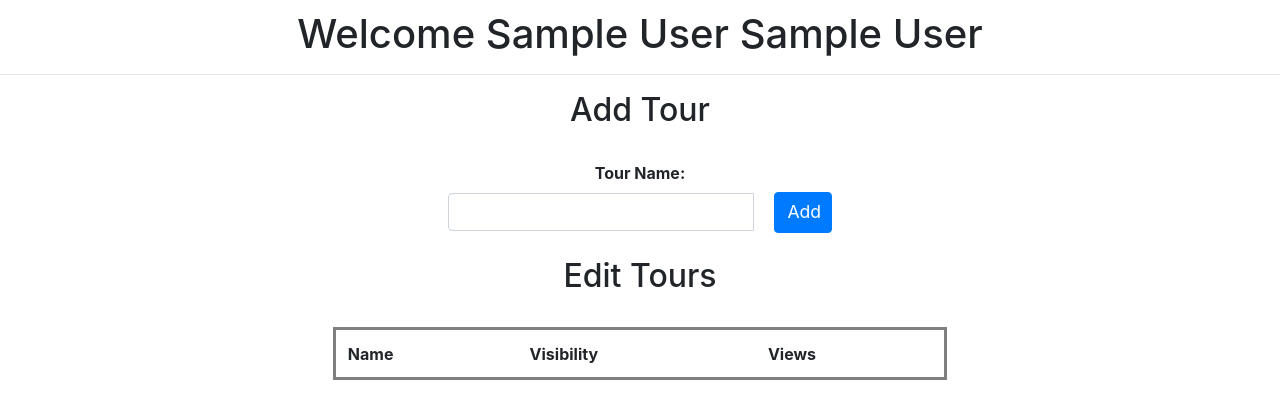
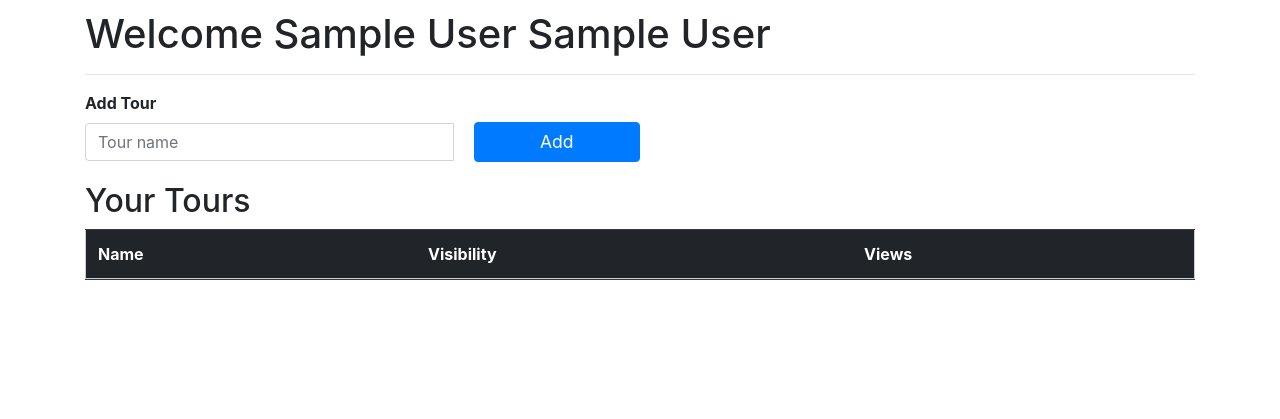
Before and after one commit to PatrykWilk/360-No-Scope, a PHP site: page /dashboard.php in a window 1280 px wide. Shown: the part 56-475 px from the top of the page. Run offline with PHP 8.4, Linux system fonts and the light colour scheme; the visitor is signed in with stand-in values (Sample User, id 1); data comes from the database, SQL or seed files in the repository; lists and menus that the app fills with data are empty.

Commit message:
Fixed Dashboard

```diff
--- a/dashboard.php
+++ b/dashboard.php
@@ -8,38 +8,32 @@ if(isset($_SESSION['userid'])){
     $userid = $_SESSION['userid'];
     // SQL getting tours accosiated with user.
     $sql = "SELECT * FROM tours WHERE userid='$userid'";
-	$result = mysqli_query($conn,$sql);
-    ?>
+    $result = mysqli_query($conn,$sql); ?>
 
+    <div class="container">
         <!-- Temp Navigation -->
-    <div class="col-xs-2" align="center">
         <h1>Welcome <?php echo $_SESSION['firstname'] . " " . $_SESSION['lastname'];?></h1>
-
         <hr>
-
-    <h2>Add Tour</h2>
         <!-- Add tour to user with just name -->
         <?php require('_includes/submitaddtour.php'); ?>
         <form action="dashboard.php" method="POST" style="width:100%;">
+            <label><strong>Add Tour</strong></label>
+            <div class="input-group" style="width:50%;">
+                <input placeholder="Tour name" type="text" class="form-control"  name="tourname" value="<?php if(isset($_POST['tourname'])) echo$_POST['tourname'];?>">
+                <button type="submit" name="action" class="btn btn-primary" style="width: 30%; font-size: 1.1em; margin-top: -1px; margin-left:20px;">Add</button>
+            </div>
+        </form>
 
-</br>
-            <label><strong>Tour Name:</strong></label>
-            <div class="input-group" style="width:30%;">
-            <input type="text" class="form-control"  name="tourname" value="<?php if(isset($_POST['tourname'])) echo$_POST['tourname'];?>">
-
-        <button type="submit" name="action" class="btn btn-primary" style="width: 15%; font-size: 1.1em; margin-top: -1px; margin-left:20px;">Add</button>
-</div>
-
-</form>
-</br>
         <!-- List of user's tours, linked to edit pages -->
-    <h2>Edit Tours</h2></br>
-    <table class="table table-hover" style="width:48%;border-style: solid;">
+        <h2 style="margin-top:20px;">Your Tours</h2>
+        <table class="table table-hover" style="border-style: solid; border-width: 1px; border-color: #cecece;">
+            <thead class="thead-dark">
                 <tr>
                     <th scope="col">Name</th>
                     <th scope="col">Visibility</th>
                     <th scope="col">Views</th>
                 </tr>
+            </thead>
             <tr>
             <!-- Output accosiated tours into a table -->
             <?php while($row = mysqli_fetch_assoc($result)){ ?>
@@ -51,7 +45,7 @@ if(isset($_SESSION['userid'])){
 			<?php } ?>
             </tr>
         </table>
-
+    </div>
 
 <?php }
 else{
--- a/edittour.php
+++ b/edittour.php
@@ -129,7 +129,6 @@
             <div class="table-responsive">
                 <table class="table table-hover" style="border-style: solid; border-width: 1px; border-color: #cecece;">
                     <thead class="thead-dark">
-
                         <tr>
                             <th>Thumbnail</th>
                             <th>Name</th>
```
Lines whose indentation alone changed are shown as unchanged.
